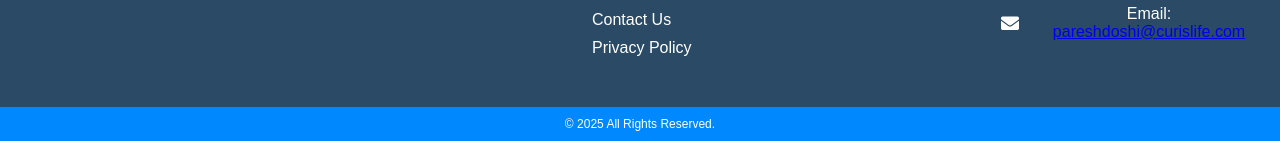
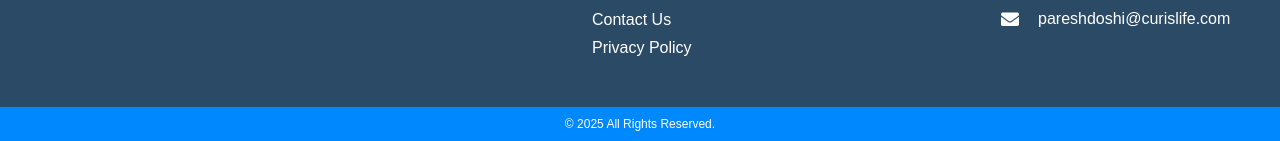
Before and after one commit to suraj1922/codeXCuris, a plain HTML site: page index.html in a window 1280 px wide. Shown: the part 2187-2328 px from the top of the page. Drawn offline with Linux system fonts and the light colour scheme.

Commit message:
"Updated index.html and styles.css to remove email span tag and add styles for .footer-address a"

```diff
--- a/index.html
+++ b/index.html
@@ -247,7 +247,7 @@
                         </li>
                         <li>
                             <i class="fas fa-envelope"></i>
-                            <span>Email: <a href="mailto:pareshdoshi@curislife.com">pareshdoshi@curislife.com</a></span>
+                            <span><a href="mailto:pareshdoshi@curislife.com">pareshdoshi@curislife.com</a></span>
                         </li>
                     </ul>
                 </div>
--- a/styles.css
+++ b/styles.css
@@ -607,6 +607,10 @@ footer{
     padding: 10px 0;
     font-size: 12px;
 }
+.footer-address a{
+    color: white;
+    text-decoration: none;
+}
 
 
 @media (max-width: 768px) {
```
